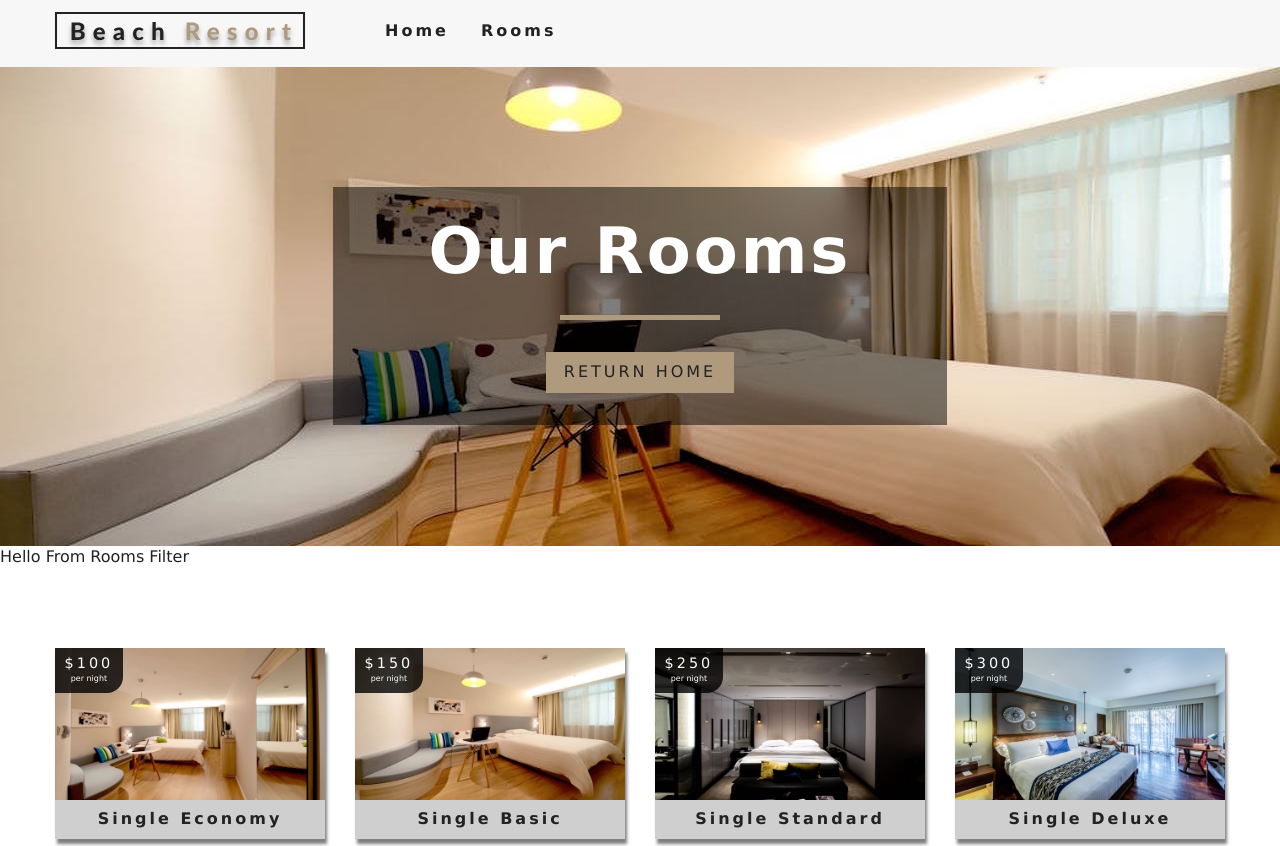
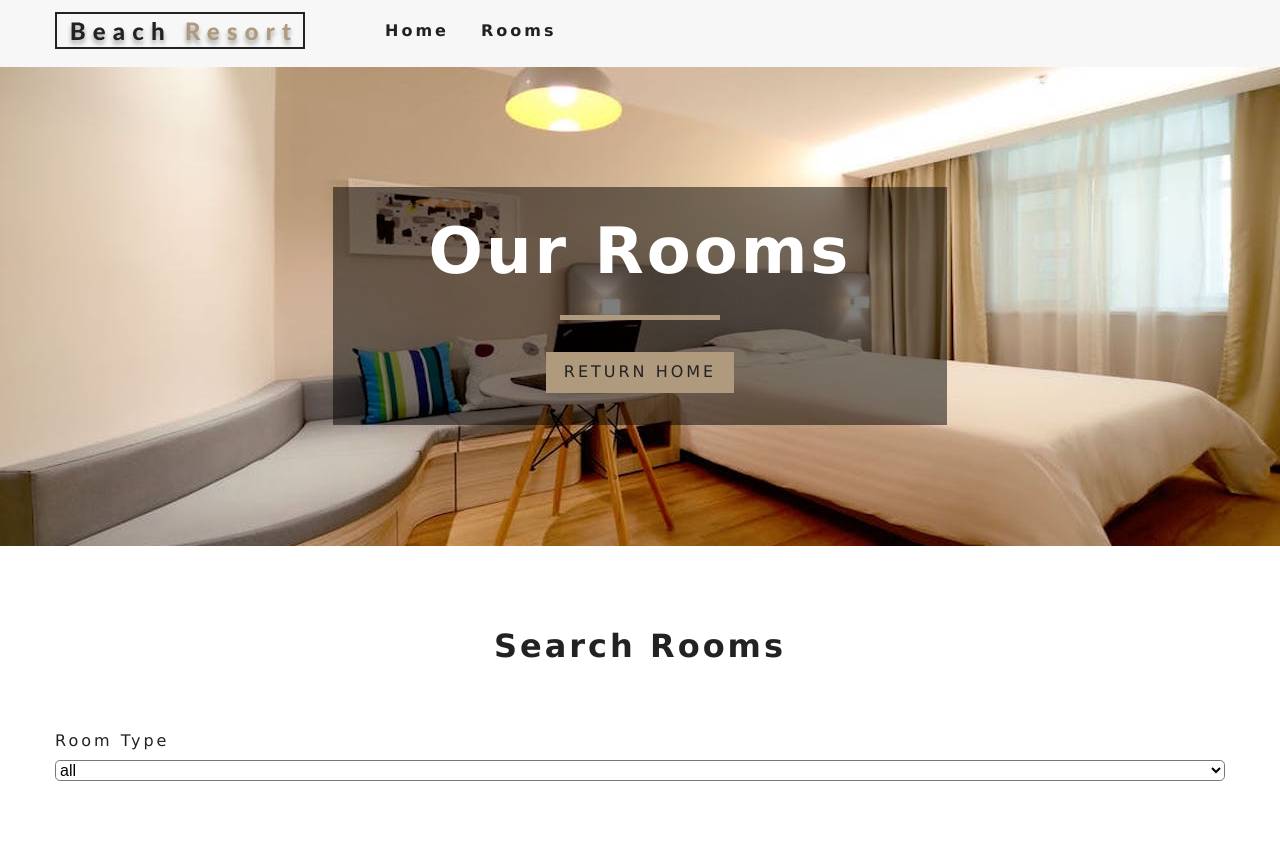
Before and after one commit to imon3/react-resort-prac, a React (Create React App) app in the folder resort/: page /rooms in a window 1280 px wide. Shown: the top 846 px of the page. Built offline with nearby package versions, Linux system fonts and the light colour scheme; the HTML template or start-up script is replaced by a standard one.

Commit message:
added filter functionality to rooms page

```diff
--- a/resort/src/App.css
+++ b/resort/src/App.css
@@ -484,6 +484,7 @@ h6 {
   width: 100%;
   background: transparent;
   font-size: 1rem;
+  border-radius: 0.3rem;
 }
 .size-inputs {
   display: flex;
--- a/resort/src/Context.js
+++ b/resort/src/Context.js
@@ -9,18 +9,31 @@ class RoomProvider extends Component {
     sortedRooms: [],
     featuredRooms: [],
     loading: true,
-    type: 'all'
+    type: 'all',
+    capacity: 1,
+    price: 0,
+    minPrice: 0,
+    maxPrice: 0,
+    minSize: 0,
+    maxSize: 0,
+    breakfast: false,
+    pets: false
   };
 
   componentDidMount() {
     let rooms = this.formatData(items);
     let featuredRooms = rooms.filter(room => room.featured === true);
+    let maxPrice = Math.max(...rooms.map(room => room.price));
+    let maxSize = Math.max(...rooms.map(room => room.size));
 
     this.setState({
       rooms,
       featuredRooms,
       sortedRooms: rooms,
-      loading: false
+      loading: false,
+      price: maxPrice,
+      maxPrice,
+      maxSize
     });
   }
 
@@ -44,9 +57,50 @@ class RoomProvider extends Component {
     return room;
   };
 
+  handleChange = e => {
+    e.preventDefault();
+    const target = e.target;
+    const value = e.type === 'checkbox' ? target.checked : target.value;
+    const name = e.target.name;
+
+    this.setState(
+      {
+        [name]: value
+      },
+      this.filterRooms
+    );
+  };
+
+  filterRooms = () => {
+    let {
+      rooms,
+      type,
+      capacity,
+      price,
+      minSize,
+      maxSize,
+      breakfast,
+      pets
+    } = this.state;
+
+    let tempRooms = [...rooms];
+    if (type !== 'all') {
+      tempRooms = tempRooms.filter(room => room.type === type);
+    }
+    this.setState({
+      sortedRooms: tempRooms
+    });
+  };
+
   render() {
     return (
-      <RoomContext.Provider value={{ ...this.state, getRoom: this.getRoom }}>
+      <RoomContext.Provider
+        value={{
+          ...this.state,
+          getRoom: this.getRoom,
+          handleChange: this.handleChange
+        }}
+      >
         {this.props.children}
       </RoomContext.Provider>
     );
--- a/resort/src/components/rooms/RoomsFilter.js
+++ b/resort/src/components/rooms/RoomsFilter.js
@@ -1,7 +1,62 @@
 import React from 'react';
+import { useContext } from 'react';
+import { RoomContext } from '../../Context';
+import Title from '../title/Title';
 
-const RoomsFilter = () => {
-  return <div>Hello From Rooms Filter</div>;
+// all unique values
+const getUnique = (items, value) => {
+  return [...new Set(items.map(item => item[value]))];
+};
+
+const RoomsFilter = ({ rooms }) => {
+  const context = useContext(RoomContext);
+  const {
+    handleChange,
+    type,
+    capacity,
+    price,
+    minPrice,
+    maxPrice,
+    minSize,
+    maxSize,
+    breakfast,
+    pets
+  } = context;
+
+  // get unique types
+  let types = getUnique(rooms, 'type');
+  // add all type
+  types = ['all', ...types];
+  // map to JSX
+  types = types.map((type, index) => {
+    return (
+      <option value={type} key={index}>
+        {type}
+      </option>
+    );
+  });
+
+  return (
+    <section className='filter-container'>
+      <Title title='search rooms' />
+      <form className='filter-form'>
+        {/* select room type */}
+        <div className='form-group'>
+          <label htmlFor='type'>room type</label>
+          <select
+            name='type'
+            id='type'
+            value={type}
+            className='form-control'
+            onChange={handleChange}
+          >
+            {types}
+          </select>
+        </div>
+        {/* end select room type */}
+      </form>
+    </section>
+  );
 };
 
 export default RoomsFilter;
```
